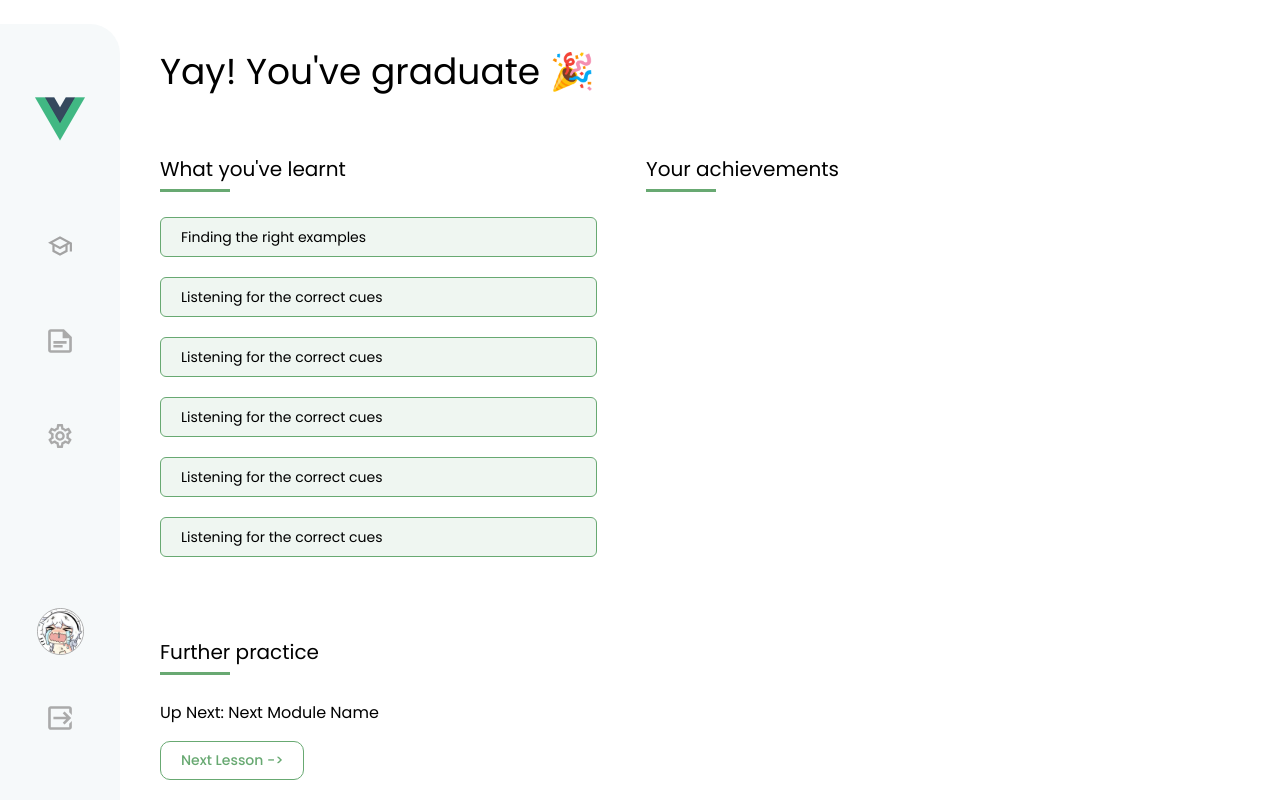
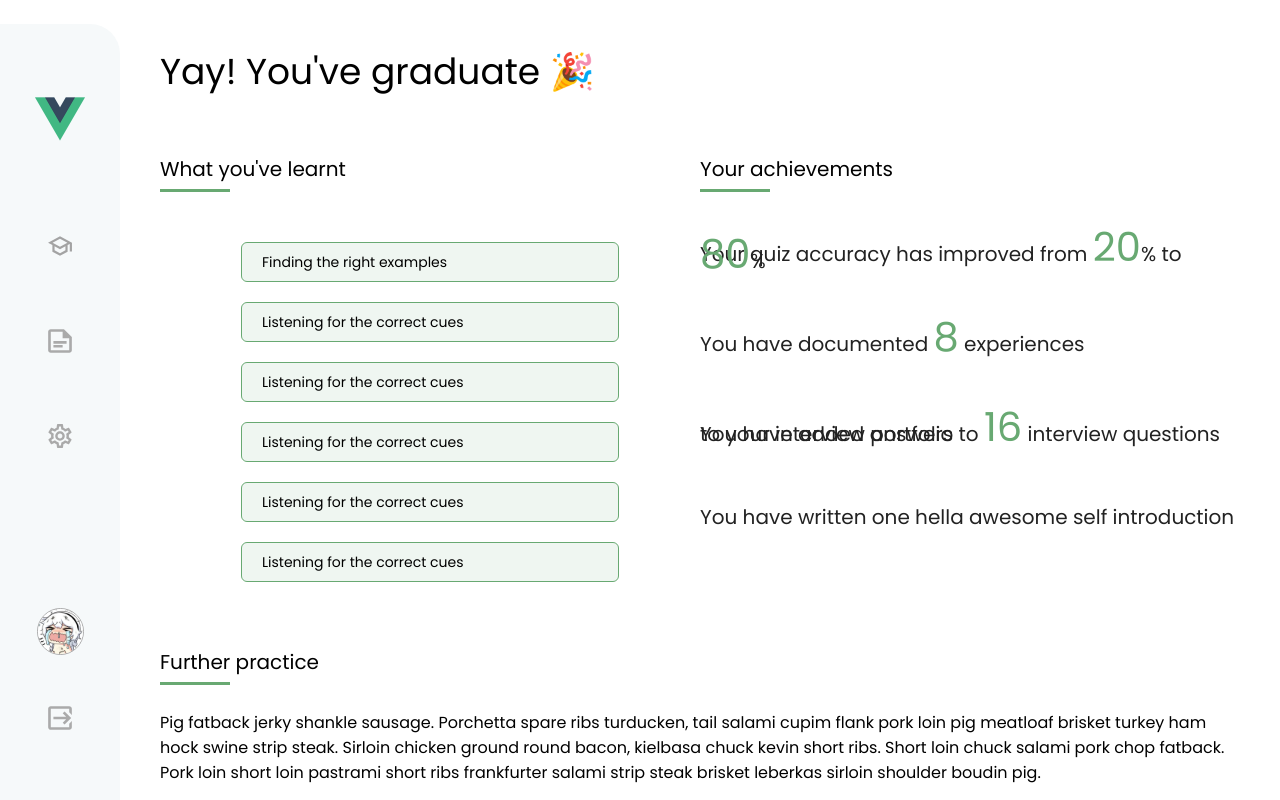
Before and after one commit to p4p-51/jubilant-octo-funicular, a Vue app in the folder frontend/: page /graduation in a window 1280 px wide. Built offline with nearby package versions, Linux system fonts and the light colour scheme.

Commit message:
finished graduation page

```diff
--- a/frontend/src/views/GraduationView.vue
+++ b/frontend/src/views/GraduationView.vue
@@ -18,13 +18,38 @@
       </div>
       <div class="achievements">
         <section-title>Your achievements</section-title>
+        <div class="items">
+          <p>
+            Your quiz accuracy has improved from
+            <span>{{ accuracy.before }}</span
+            >% to <span>{{ accuracy.after }}</span
+            >%
+          </p>
+          <p>
+            You have documented <span>{{ numExperiences }}</span> experiences
+          </p>
+          <p>
+            You have added answers to <span>{{ numResponses }}</span> interview
+            questions to your interview portfolio
+          </p>
+          <p v-if="hasSelfIntro">
+            You have written one hella awesome self introduction
+          </p>
+        </div>
       </div>
     </div>
     <div class="footer">
       <section-title>Further practice</section-title>
-      <p>Up Next: <span>Next Module Name</span></p>
-      <button>Next lesson -></button>
+      <p>
+        Pig fatback jerky shankle sausage. Porchetta spare ribs turducken, tail
+        salami cupim flank pork loin pig meatloaf brisket turkey ham hock swine
+        strip steak. Sirloin chicken ground round bacon, kielbasa chuck kevin
+        short ribs. Short loin chuck salami pork chop fatback. Pork loin short
+        loin pastrami short ribs frankfurter salami strip steak brisket leberkas
+        sirloin shoulder boudin pig.
+      </p>
     </div>
+    <button class="next">Go to question bank -></button>
   </div>
 </template>
 
@@ -67,24 +92,77 @@
   display: flex;
   width: 100%;
 
-  flex: 1;
-
   > div {
     width: 45%;
   }
 
   .progress {
+    display: flex;
+    flex-direction: column;
+    justify-content: center;
+    flex: 1;
+
     .modules {
       display: flex;
       flex-direction: column;
+      justify-content: center;
+      align-items: center;
+
+      flex: 1;
       row-gap: 20px;
 
       > div {
         border: solid 1px $c-primary;
         background: rgba($c-primary, 0.1);
+        width: 70%;
       }
     }
   }
+
+  .achievements {
+    display: flex;
+    flex-direction: column;
+    justify-content: center;
+    flex: 1;
+
+    .items {
+      display: flex;
+      flex-direction: column;
+      justify-content: center;
+      flex: 1;
+
+      margin-top: 30px;
+
+      p {
+        font-size: 20px;
+        color: $c-black;
+
+        height: 90px;
+        line-height: 0;
+
+        margin: 0;
+
+        span {
+          font-size: 40px;
+          color: $c-primary;
+        }
+      }
+    }
+  }
+}
+
+.footer {
+  p {
+    font-size: 16px;
+  }
+}
+
+.next {
+  align-self: flex-end;
+
+  background: $c-primary;
+  color: $c-background;
+  margin-bottom: 60px;
 }
 </style>
 
@@ -102,8 +180,8 @@ export default defineComponent({
         before: 20,
         after: 80,
       },
-      numExperience: 8,
-      responses: 16,
+      numExperiences: 8,
+      numResponses: 16,
       hasSelfIntro: true,
     };
   },
```
